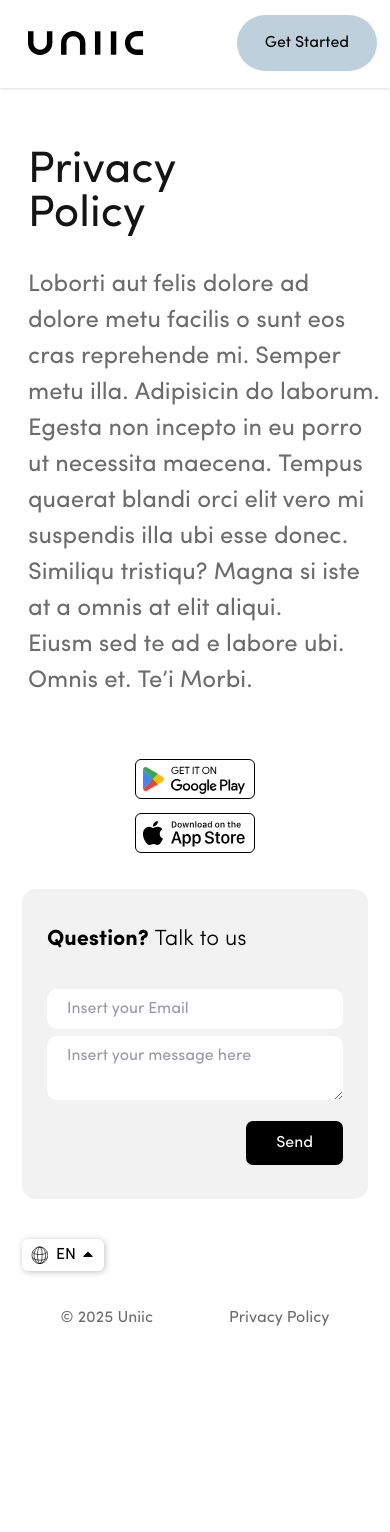
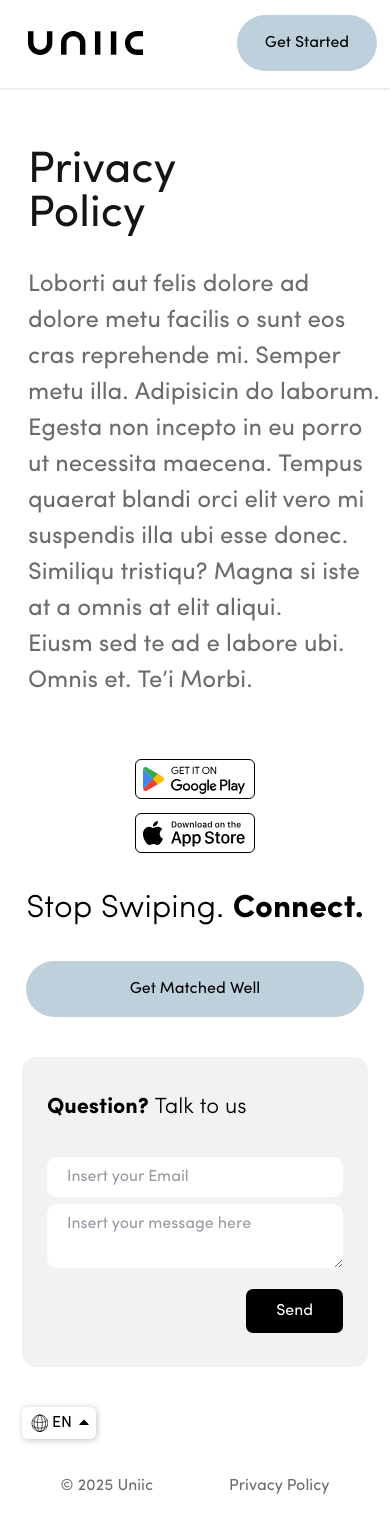
Before and after one commit to ElminAkberov/Uniic, a React (Vite) app: page /privacy-policy in a window 390 px wide. Before the commit the page ends 1365 px from the top, so only its background shows below. Built offline with nearby package versions, Linux system fonts and the light colour scheme.

Commit message:
common changes

```diff
--- a/src/components/Catalog/Catalog.jsx
+++ b/src/components/Catalog/Catalog.jsx
@@ -14,7 +14,7 @@ const Catalog = () => {
   const [sliderRef] = useKeenSlider({
     slides: {
       perView: 3.7,
-      spacing: 10,
+      spacing: 3,
     },
     breakpoints: {
       "(min-width: 768px)": {
--- a/src/components/Footer/Footer.jsx
+++ b/src/components/Footer/Footer.jsx
@@ -1,11 +1,12 @@
-import React from "react";
+import React, { useRef } from "react";
 import { NavLink } from "react-router-dom";
 import world from "../../assets/world_black.svg";
 import { FaCaretDown } from "react-icons/fa";
-import { useTranslation } from "react-i18next";
+import { Trans, useTranslation } from "react-i18next";
 import { useEmailSendMutation } from "../../features/emailSend/emailSend";
 import { useForm } from "react-hook-form";
 import { useEffect } from "react";
+import Button from "../Button/Button";
 
 const Footer = () => {
   const [emailSend, { isLoading, error }] = useEmailSendMutation();
@@ -46,13 +47,46 @@ const Footer = () => {
   useEffect(() => {
     reset();
   }, [i18n.language, reset]);
+  const selectedLang =
+    language.find((l) => l.code === i18n.language) || language[0];
+  const dropdownRef = useRef(null);
+
+  // Dropdown dışına tıklanırsa kapansın
+  useEffect(() => {
+    function handleClickOutside(event) {
+      if (dropdownRef.current && !dropdownRef.current.contains(event.target)) {
+        setIsOpen(false);
+      }
+    }
+    document.addEventListener("mousedown", handleClickOutside);
+    return () => document.removeEventListener("mousedown", handleClickOutside);
+  }, []);
+
+  function onSelect(lang) {
+    handleLanguageChange({ target: { value: lang.id } });
+    setIsOpen(false);
+  }
   return (
     <>
       <form
         onSubmit={handleSubmit(onSubmit)}
-        className="flex justify-center md:justify-end md:mr-[60px] max-md:mx-[22px] mt-[110px]"
+        className="flex justify-center max-lg:items-center max-[1024px]:flex-col md:justify-between mx-[114px]  max-md:mx-[22px] mt-[110px]"
       >
-        <div className="bg-[#F2F2F2] rounded-[14px] w-[478px] px-[25px] py-[34px]">
+        <div className="flex flex-col max-lg:mb-10">
+          <p className="text-[32px] leading-[40px] sofia-light  pb-8">
+            <Trans
+              i18nKey="footerText"
+              components={{ bold: <strong className="sofia-bold" /> }}
+            />
+          </p>
+          <Button
+            className={
+              "px-[23px] py-4 rounded-full font-[500] text-black bg-[#BFD0DD]"
+            }
+            text={t("buttonText")}
+          />
+        </div>
+        <div className="bg-[#F2F2F2] rounded-[14px]  max-w-[480px] w-full px-[25px] max-md:!mx-[22px] py-[34px] ">
           <h3 className="sofia-light text-[22px] mb-[33px]">
             <b className="sofia-bold">{t("questionBold")}</b> {t("question")}
           </h3>
@@ -118,28 +152,39 @@ const Footer = () => {
         </div>
       </form>
 
-      <div className="md:hidden !cursor-pointer mt-10 pl-[9px] pr-1 py-1 max-md:mx-[22px] w-fit rounded-md flex gap-x-2 items-center shadow-[1px_1px_6px_0px_#00000040] relative bg-white">
+      <div
+        ref={dropdownRef}
+        className="md:hidden !cursor-pointer mt-10 pl-[9px] pr-1 py-1 max-md:mx-[22px] w-fit rounded-md flex gap-x-1 items-center shadow-[1px_1px_6px_0px_#00000040] relative bg-white"
+      >
         <img src={world} alt="world_Logo" />
-        <select
-          value={language.find((l) => l.code === i18n.language)?.id || 1}
-          className="appearance-none bg-transparent pr-6 cursor-pointer outline-none sofia-pro text-black text-center"
-          onBlur={() => setIsOpen(false)}
-          onClick={() => setIsOpen(!isOpen)}
-          onChange={handleLanguageChange}
+        <div
+          onClick={() => setIsOpen((prev) => !prev)}
+          className="sofia-pro text-black cursor-pointer select-none"
         >
-          {language.map((lang) => (
-            <option key={lang.id} value={lang.id} className="text-black">
-              {lang.lng}
-            </option>
-          ))}
-        </select>
+          {selectedLang.lng}
+        </div>
         <FaCaretDown
-          className={`pointer-events-none absolute right-2 top-1/2 transform -translate-y-1/2 transition-transform duration-300 ${
+          className={`pointer-events-none   transform  transition-transform duration-300 ${
             !isOpen ? "rotate-180" : "rotate-0"
           }`}
         />
+        {isOpen && (
+          <ul className="absolute px-1 bottom-full mb-1 left-[25px] w-full max-w-[48px] bg-white rounded-md shadow-lg max-h-40 overflow-auto z-50">
+            {language.map((lang, index) => (
+              <li
+                key={lang.id}
+                onClick={() => onSelect(lang)}
+                className={`px-2 py-1 text-center hover:bg-gray-100 cursor-pointer flex justify-center gap-2 sofia-pro ${
+                  index !== language.length - 1 ? "border-b border-[#EDEDED] " : ""
+                }`}
+              >
+                {lang.lng}
+              </li>
+            ))}
+          </ul>
+        )}
       </div>
-      <div className="text-[#6C6C6C] sofia-pro max-md:flex justify-center gap-x-7 md:ml-[90px] py-[35px]">
+      <div className="text-[#6C6C6C] sofia-pro max-md:flex justify-center gap-x-7 md:ml-[114px] max-md:!mx-[22px] py-[35px]">
         <span className="mr-12">© {new Date().getFullYear()} Uniic</span>
         <NavLink to="/privacy-policy">{t("privacyPolicy")}</NavLink>
       </div>
--- a/src/components/Header/Header.jsx
+++ b/src/components/Header/Header.jsx
@@ -60,7 +60,7 @@ const Header = () => {
             </select>
             <FaCaretDown
               className={`pointer-events-none absolute right-2 top-1/2 transform -translate-y-1/2 transition-transform duration-300 ${
-                !isOpen ? "rotate-180" : "rotate-0"
+                isOpen ? "rotate-180" : "rotate-0"
               }`}
             />
           </div>
--- a/src/i18n/en.json
+++ b/src/i18n/en.json
@@ -1,6 +1,6 @@
 {
   "getStarted": "Get Started",
-  "betterConnections": "Better\nconnections",
+  "betterConnections": "Better\nConnections",
   "findingPerson": "Finding the right person is harder than finding a good oat milk cappuccino in 2012.",
   "sucksText": "Dating apps suck. Networking is awkward. Making new friends as an adult is basically illegal. Travel buddies either ruin your trip or disappear when the bill comes. Business partners? Might as well be a toxic ex with equity.",
   "thereIsWay": "There has to be a better way. There is. It’s",
@@ -76,7 +76,7 @@
     {
       "step": "Step 3",
       "header": "Meet\nYour People",
-      "desc": "Because life is too short for bad relationships, dead-end friendships, and unreliable gym partners."
+      "desc": "Because life is too short for bad relationships, dead-end friendships, and unreliable <br /> gym partners."
     }
   ],
   "footerText": "Stop Swiping. <bold>Connect.</bold>",
--- a/src/i18n/es.json
+++ b/src/i18n/es.json
@@ -1,6 +1,6 @@
 {
   "getStarted": "Empezar",
-  "betterConnections": "Mejores\nconexiones",
+  "betterConnections": "Mejores\nConexiones",
   "findingPerson": "Encontrar a la persona adecuada es más difícil que encontrar un buen capuchino de leche de avena en 2012.",
   "sucksText": "Las apps de citas apestan. Hacer networking es incómodo. Hacer nuevos amigos de adulto es básicamente ilegal. Los compañeros de viaje arruinan el viaje o desaparecen con la cuenta. ¿Socios? Como un ex tóxico con acciones.",
   "thereIsWay": "Tiene que haber una mejor manera. La hay. Es",
--- a/src/i18n/pt.json
+++ b/src/i18n/pt.json
@@ -1,6 +1,6 @@
 {
   "getStarted": "Começar",
-  "betterConnections": "Melhores\nconexões",
+  "betterConnections": "Melhores\nConexões",
   "findingPerson": "Encontrar a pessoa certa é mais difícil do que encontrar um bom cappuccino de leite de aveia em 2012.",
   "sucksText": "Aplicativos de namoro são ruins. Fazer networking é constrangedor. Fazer novos amigos como adulto é praticamente ilegal. Companheiros de viagem estragam a viagem ou somem na hora da conta. Sócios? Como um ex tóxico com ações.",
   "thereIsWay": "Tem que haver uma maneira melhor. Existe. É o",
--- a/src/pages/Home/Home.jsx
+++ b/src/pages/Home/Home.jsx
@@ -8,10 +8,14 @@ const Home = () => {
   return (
     <menu className="w-full sofia-pro ">
       <Hero />
-      <Features />
-      <Info />
+      <div className="!mx-[114px] max-md:!mx-[22px]">
+        <Features />
+        <Info />
+      </div>
       <Catalog />
-      <HowItWorks />
+      <div className="!mx-[114px] max-md:!mx-[22px]">
+        <HowItWorks />
+      </div>
     </menu>
   );
 };
```
Also changed, not shown: src/components/Features/Features.jsx (+8 -5 lines), src/components/Hero/Hero.jsx (+14 -12 lines), src/components/HowItWorks/HowItWorks.jsx (+3 -18 lines), src/components/Info/Info.jsx (+7 -7 lines).
